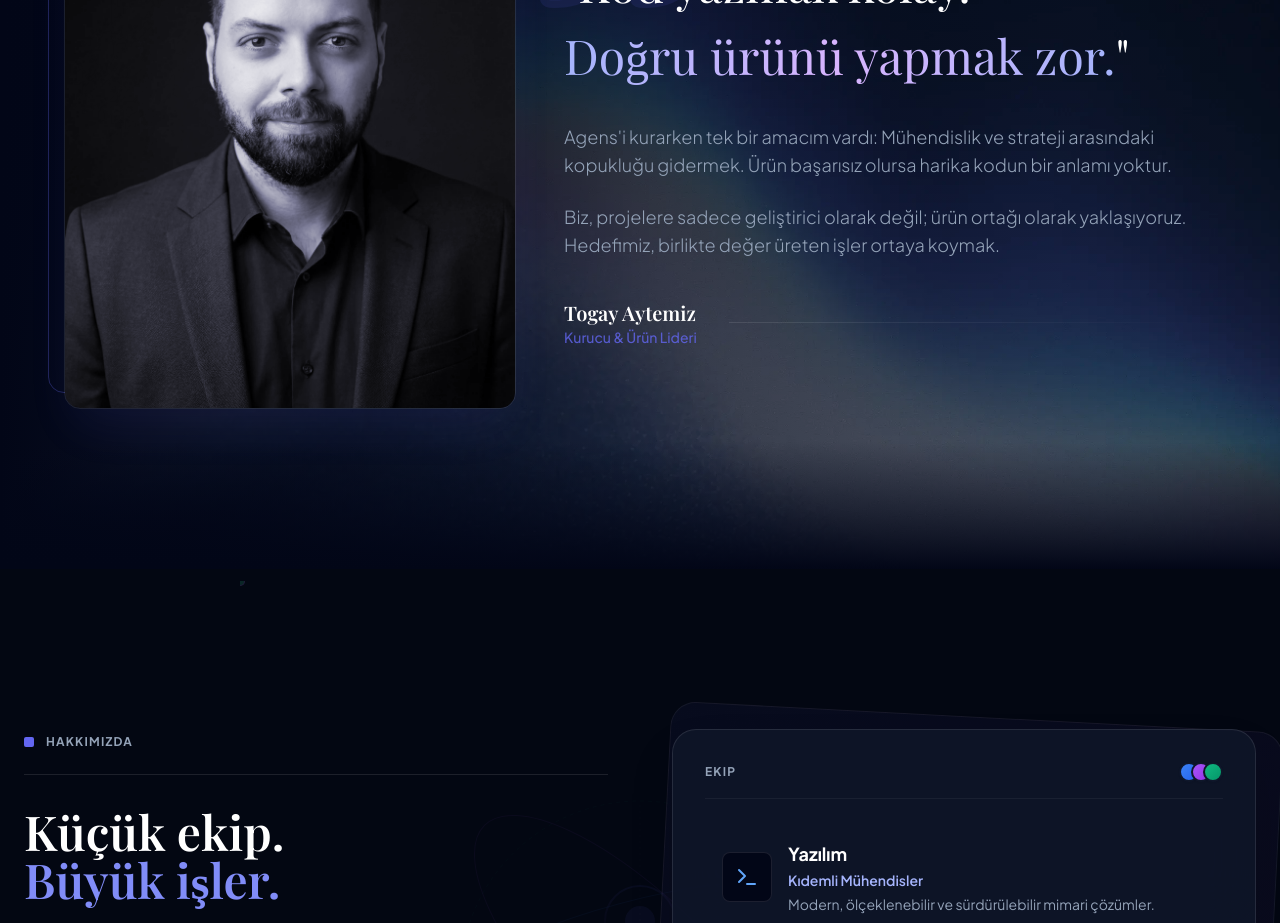
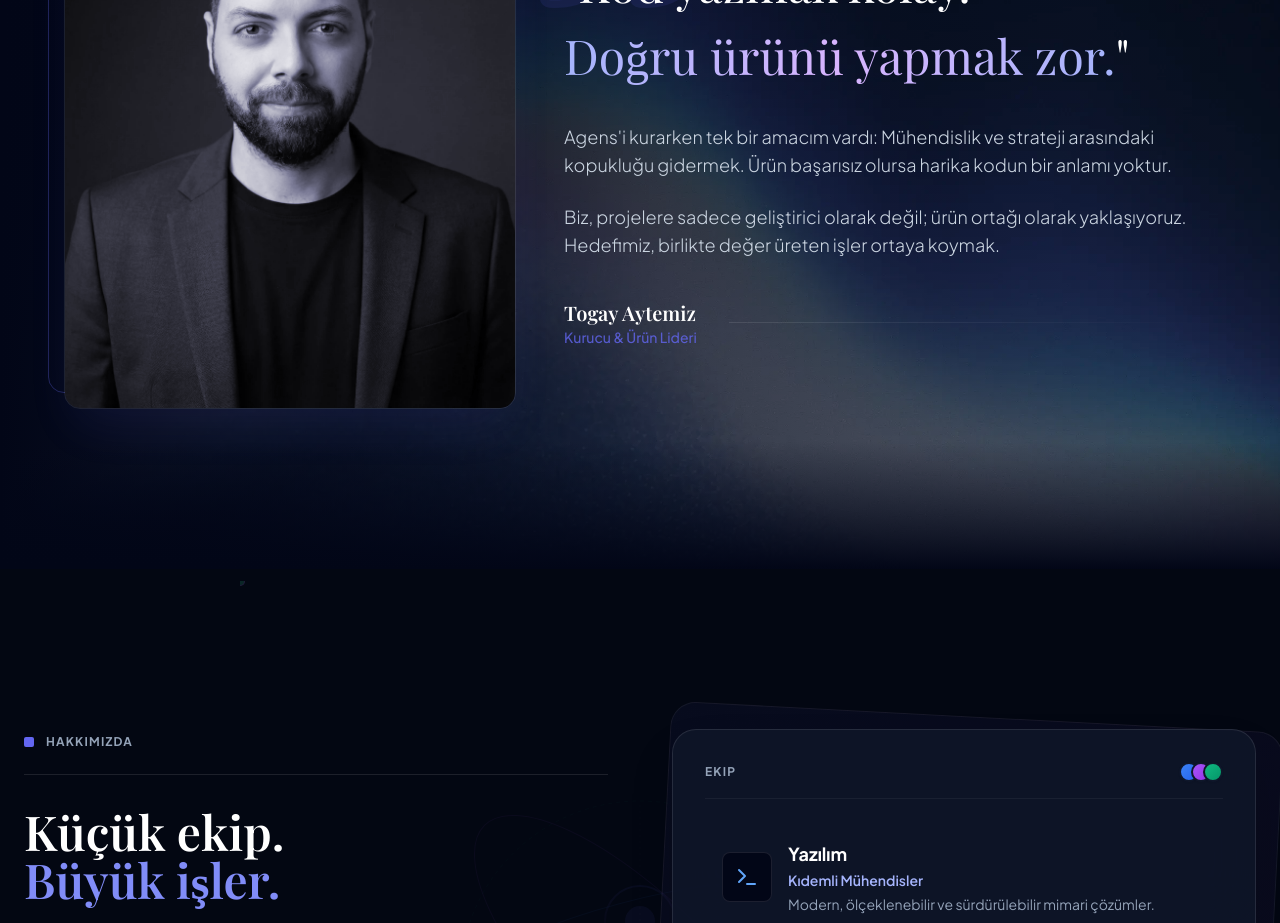
Before and after one commit to togay-aytemiz/studio, a React (Vite) app: page / in a window 1280 px wide. Shown: the part 4480-5403 px from the top of the page. Built offline with nearby package versions, Linux system fonts and the light colour scheme; no server answers; a web font is replaced by a local one.

Commit message:
style: update founder profile image and lighten founder message text color.

```diff
--- a/components/FounderMessage.tsx
+++ b/components/FounderMessage.tsx
@@ -84,7 +84,7 @@
                     "<Trans i18nKey="founder.quote" components={{ br: <br />, span: <span className="text-transparent bg-clip-text bg-gradient-to-r from-indigo-300 via-purple-300 to-indigo-300" /> }} />"
                   </h3>
 
-                  <div className="space-y-6 text-slate-400 text-sm md:text-lg leading-relaxed font-light">
+                  <div className="space-y-6 text-slate-300 text-sm md:text-lg leading-relaxed font-light">
                     <p>
                       {t('founder.p1')}
                     </p>
```
Also changed, not shown: public/profile.webp.
